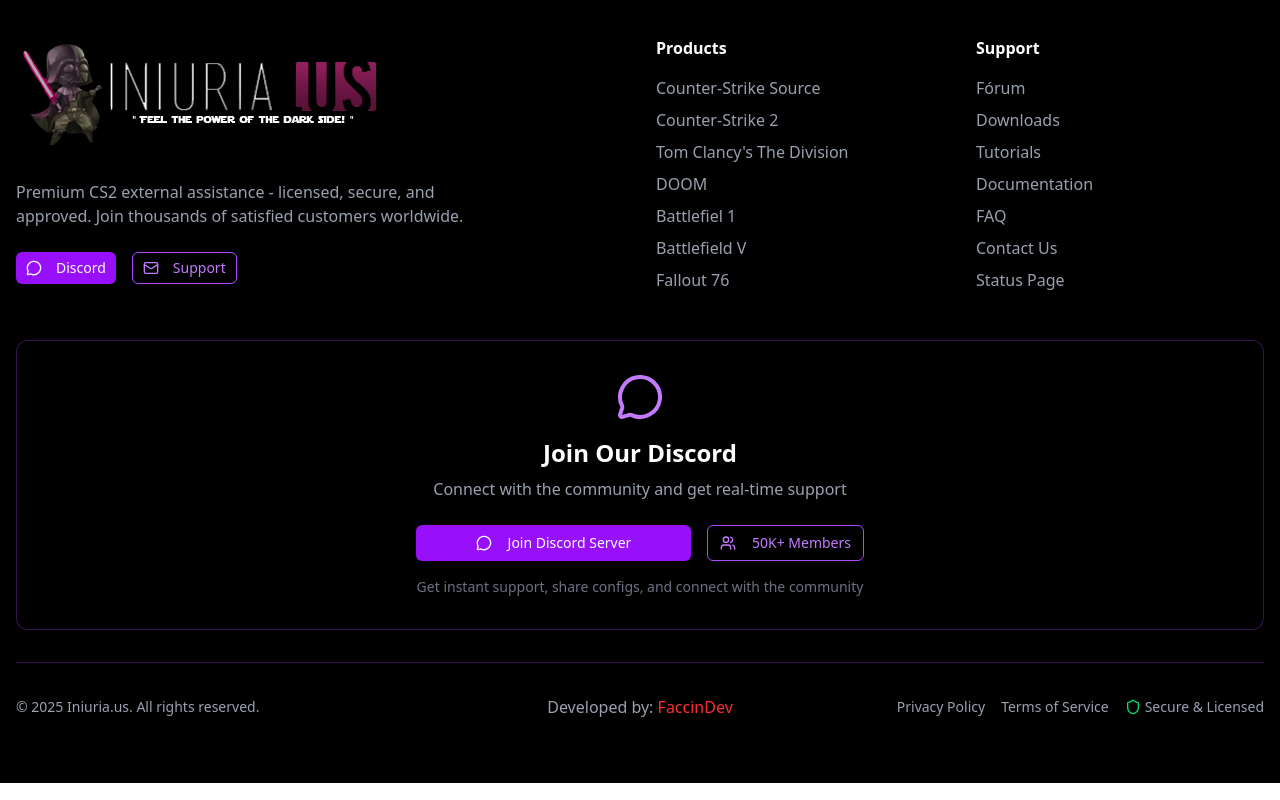
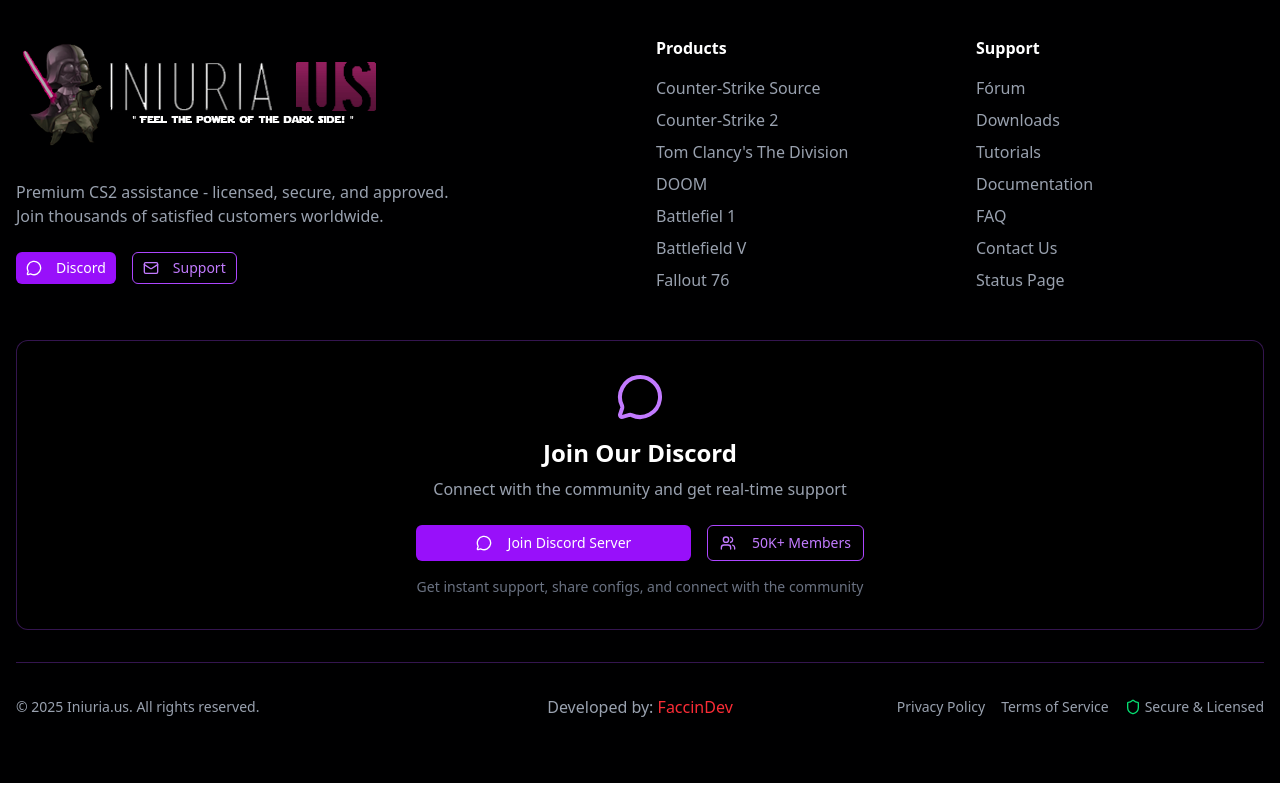
Before and after one commit to Faccin27/iniuria.us-redesign, a Next.js app: page / in a window 1280 px wide. Shown: the part 4619-5419 px from the top of the page. Built offline with nearby package versions, Linux system fonts and the light colour scheme.

Commit message:
fix: textuals errors

```diff
--- a/src/components/footer.tsx
+++ b/src/components/footer.tsx
@@ -50,7 +50,7 @@
               />
             </div>
             <p className="text-gray-400 mb-6 max-w-md">
-              Premium CS2 external assistance - licensed, secure, and approved.
+              Premium CS2 assistance - licensed, secure, and approved.
               Join thousands of satisfied customers worldwide.
             </p>
             <div className="flex space-x-4">
```
